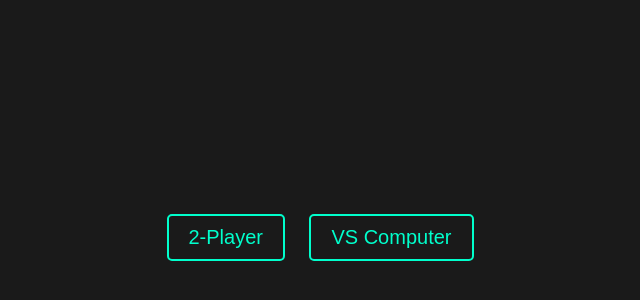
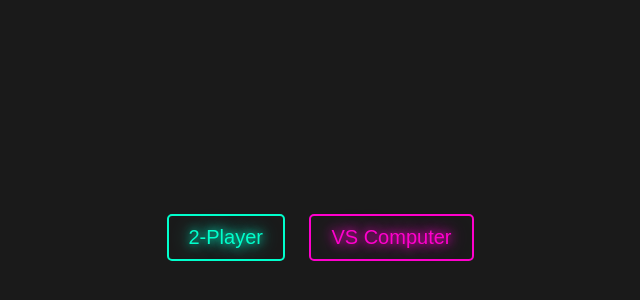
Before and after one commit to enosiii/Tic-Tac-Toe, a plain HTML site: page index.html in a window 1280 px wide. Shown: the part 158-458 px from the top of the page, without its empty margins (320-960 px from the left). Drawn offline with Linux system fonts and the light colour scheme.

Commit message:
Update styles.css

```diff
--- a/styles.css
+++ b/styles.css
@@ -15,19 +15,32 @@ body {
 
 .mode-selection button {
   background: none;
-  border: 2px solid #00ffcc;
-  color: #00ffcc;
+  border: 2px solid #00ffcc; /* Default border color */
+  color: #00ffcc; /* Default text color */
   font-size: 20px;
   padding: 10px 20px;
   cursor: pointer;
   border-radius: 5px;
   transition: all 0.3s ease;
   margin: 10px;
+  text-shadow: 0 0 10px #00ffcc, 0 0 20px #00ffcc;
 }
 
 .mode-selection button:hover {
-  background: #00ffcc;
-  color: #1a1a1a;
+  background: #00ffcc; /* Default hover background color */
+  color: #1a1a1a; /* Default hover text color */
+}
+
+/* Specific style for the VS Computer button */
+#vs-computer-mode {
+  border-color: #ff00cc; /* Neon pink border */
+  color: #ff00cc; /* Neon pink text */
+  text-shadow: 0 0 10px #ff00cc, 0 0 20px #ff00cc;
+}
+
+#vs-computer-mode:hover {
+  background: #ff00cc; /* Neon pink background on hover */
+  color: #1a1a1a; /* Dark text on hover */
 }
 
 .who-plays-first {
```
